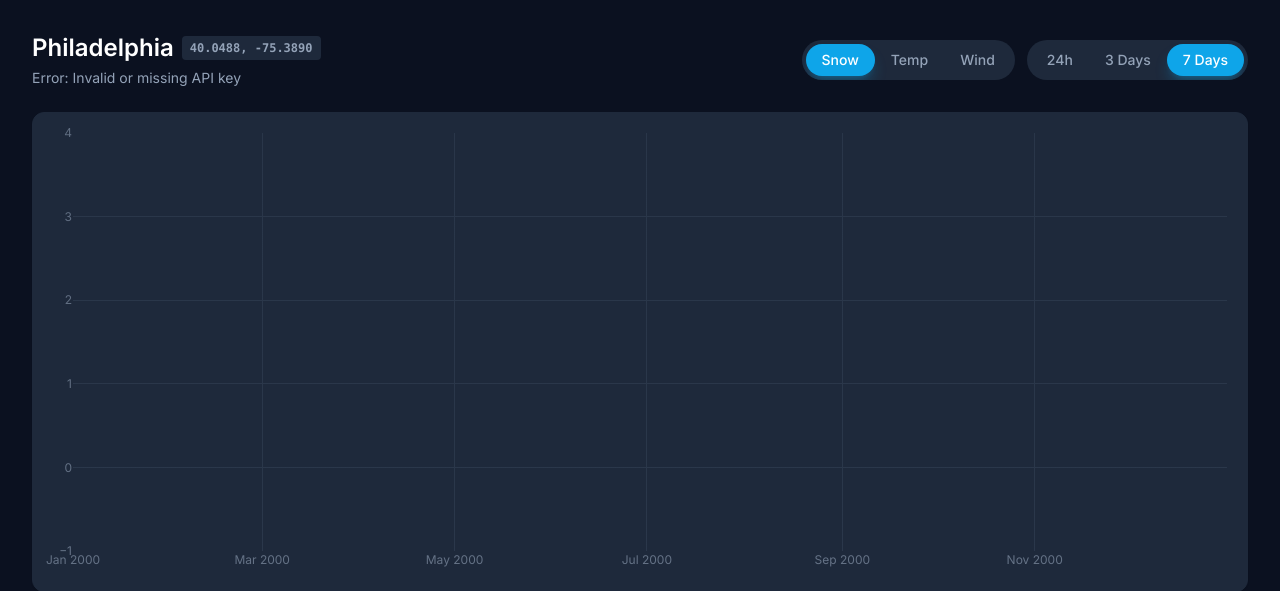
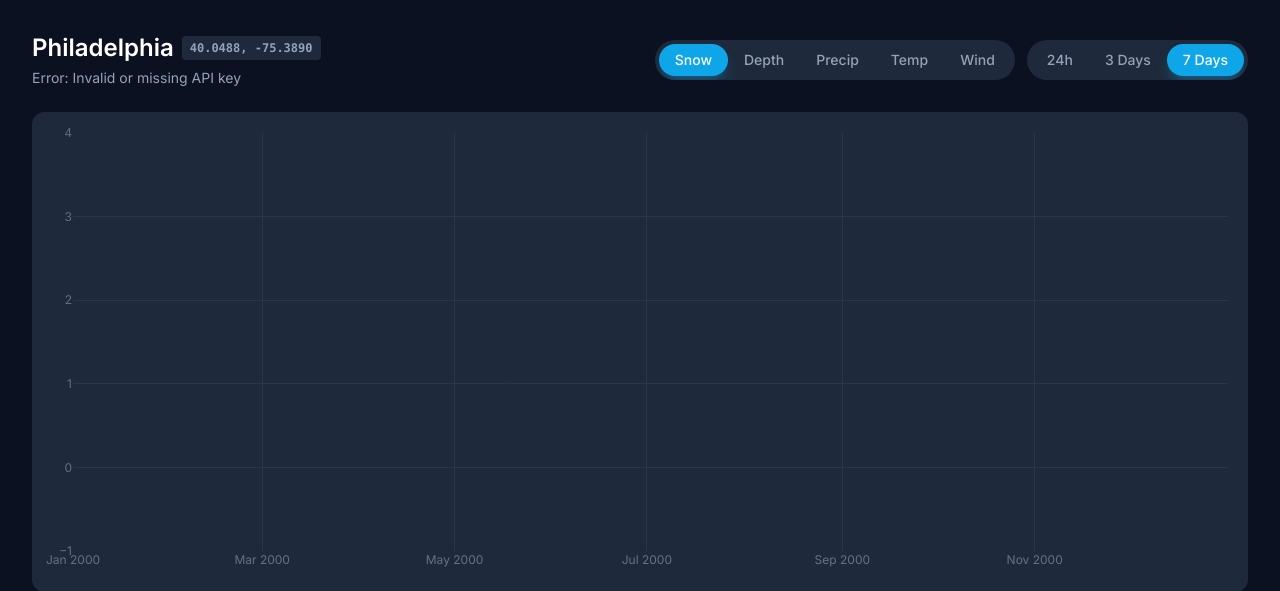
Before and after one commit to djw500/radarcheck, a Flask app: template templates/index.html in a window 1280 px wide. Shown: the part 65-656 px from the top of the page. Run offline with Flask 3, Linux system fonts and the light colour scheme; the template is opened without the code that fills it, so the values that code supplies are empty; some libraries are stand-ins or nearby versions.

Commit message:
feat(ui): add Snow Depth and Precip Rate toggles to dashboard variable switcher

```diff
--- a/templates/index.html
+++ b/templates/index.html
@@ -99,6 +99,8 @@
                 <!-- Variable Switcher -->
                 <div class="bg-slate-200 dark:bg-slate-800 p-1 rounded-full flex text-sm font-medium overflow-x-auto">
                     <button data-var="asnow" class="var-btn px-4 py-1.5 rounded-full bg-primary text-white shadow-lg shadow-primary/30 whitespace-nowrap transition">Snow</button>
+                    <button data-var="snod" class="var-btn px-4 py-1.5 rounded-full text-slate-600 dark:text-slate-400 hover:text-slate-900 dark:hover:text-white transition whitespace-nowrap">Depth</button>
+                    <button data-var="prate" class="var-btn px-4 py-1.5 rounded-full text-slate-600 dark:text-slate-400 hover:text-slate-900 dark:hover:text-white transition whitespace-nowrap">Precip</button>
                     <button data-var="t2m" class="var-btn px-4 py-1.5 rounded-full text-slate-600 dark:text-slate-400 hover:text-slate-900 dark:hover:text-white transition whitespace-nowrap">Temp</button>
                     <button data-var="wind_10m" class="var-btn px-4 py-1.5 rounded-full text-slate-600 dark:text-slate-400 hover:text-slate-900 dark:hover:text-white transition whitespace-nowrap">Wind</button>
                 </div>
@@ -230,6 +232,8 @@ const MODEL_CONFIG = {
 
 const VAR_CONFIG = {
     'asnow': { label: 'Snowfall', unit: ' in' },
+    'snod': { label: 'Snow Depth', unit: ' in' },
+    'prate': { label: 'Precip Rate', unit: ' in/hr' },
     't2m': { label: 'Temperature', unit: ' °F' },
     'wind_10m': { label: 'Wind Speed', unit: ' mph' }
 };
```
